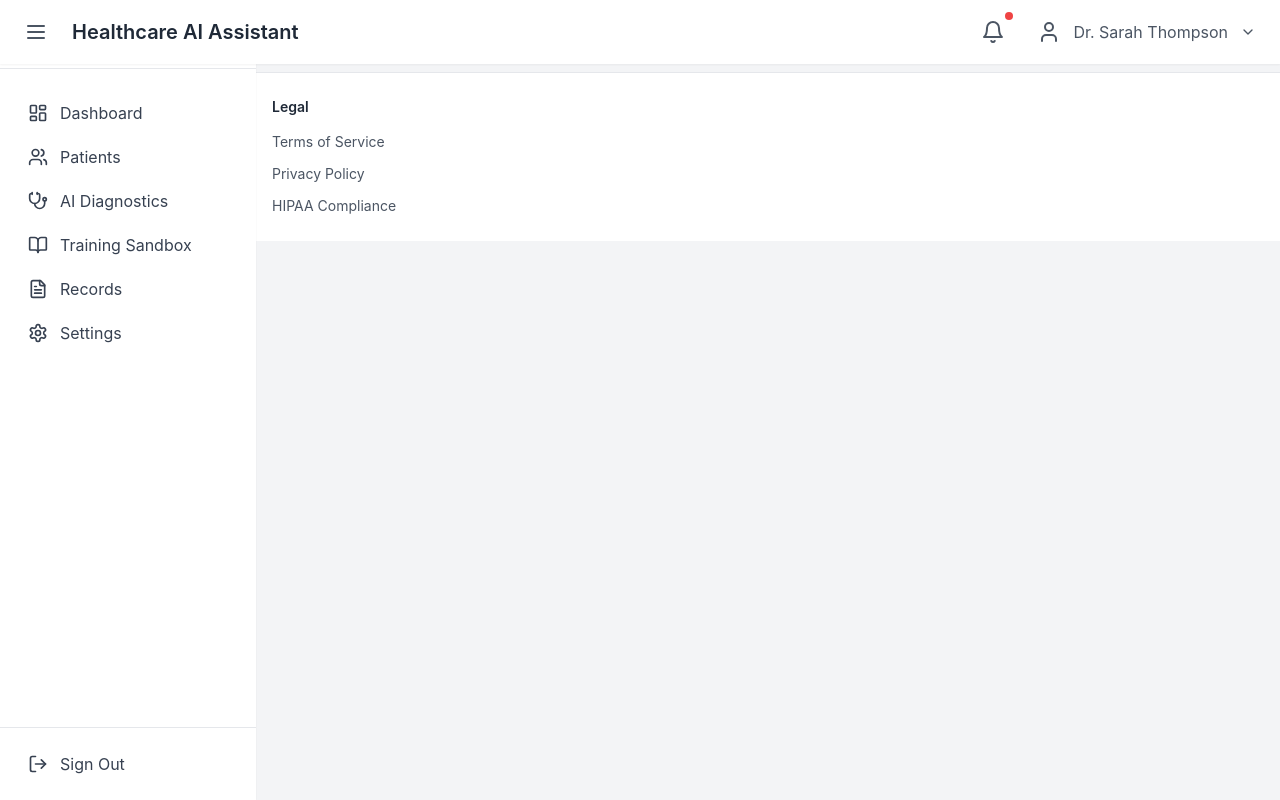
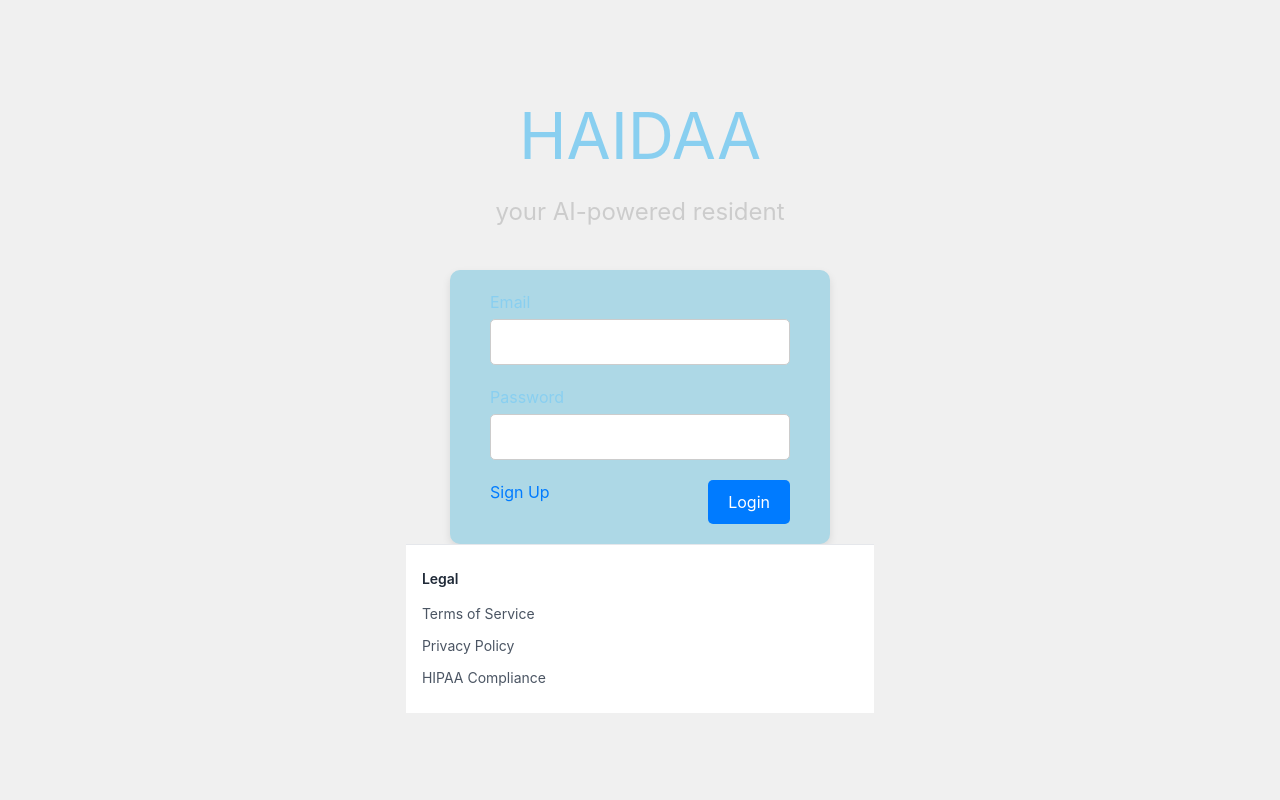
Before and after one commit to ZuchGuillotine/HAIDAA, a React (Vite) app: page / in a window 1280 px wide. Built offline with nearby package versions, Linux system fonts and the light colour scheme; grey boxes are pictures that could not be loaded.

Commit message:
modified:   src/App.jsx modified:   src/Components/common/Header.jsx new file:   src/Pages/Landingpage.jsx modified:   src/Pages/index.js modified:   src/main.jsx

```diff
--- a/src/App.jsx
+++ b/src/App.jsx
@@ -1,31 +1,40 @@
 // src/App.jsx
 import React from 'react';
-import { BrowserRouter as Router, Routes, Route } from 'react-router-dom';
-import MainLayout from '@/Components/layout/MainLayout';
-import { AuthProvider } from './Context/AuthContext';
+import { BrowserRouter as Router, Routes, Route, Navigate } from 'react-router-dom';
+import LandingPage from "./Pages/Landingpage.jsx";
+import MainLayout from "./Components/layout/MainLayout";
+import { useAuth } from "./Context/AuthContext";
 
-// Import your page components
-const DashboardPage = () => <div>Dashboard Content</div>; // Placeholder
-const PatientsPage = () => <div>Patients Content</div>; // Placeholder
-const DiagnosticsPage = () => <div>Diagnostics Content</div>; // Placeholder
-const SandboxPage = () => <div>Sandbox Content</div>; // Placeholder
+const App = () => {
+  const { isAuthenticated, isLoading } = useAuth();
 
-function App() {
+  if (isLoading) {
+    return <div>Loading...</div>; // Placeholder for a loading spinner
+  }
+
   return (
     <Router>
-      <AuthProvider>
-        <MainLayout>
-          <Routes>
-            <Route path="/" element={<DashboardPage />} />
-            <Route path="/dashboard" element={<DashboardPage />} />
-            <Route path="/patients" element={<PatientsPage />} />
-            <Route path="/diagnostics" element={<DiagnosticsPage />} />
-            <Route path="/sandbox" element={<SandboxPage />} />
-          </Routes>
-        </MainLayout>
-      </AuthProvider>
+      <Routes>
+        {/* Landing Page (Public Route) */}
+        <Route
+          path="/"
+          element={
+            isAuthenticated ? <Navigate to="/MainLayout" replace /> : <LandingPage />
+          }
+        />
+
+        {/* Authenticated Routes */}
+        <Route
+          path="/MainLayout" // Fixed to use the correct route path
+          element={
+            isAuthenticated ? <MainLayout /> : <Navigate to="/" replace />
+          }
+        />
+
+        {/* Additional authenticated or public routes can go here */}
+      </Routes>
     </Router>
   );
-}
+};
 
 export default App;
--- a/src/Components/common/Header.jsx
+++ b/src/Components/common/Header.jsx
@@ -14,7 +14,7 @@ const Header = ({ toggleSidebar, isProfileDropdownOpen, toggleProfileDropdown })
           >
             <Menu className="h-6 w-6" />
           </button>
-          <h1 className="ml-4 text-xl font-semibold text-gray-800">Healthcare AI Assistant</h1>
+          <h1 className="ml-4 text-xl font-semibold text-gray-800">HAIDAA</h1>
         </div>
 
         <div className="flex items-center space-x-4">
--- /dev/null
+++ b/src/Pages/Landingpage.jsx
@@ -0,0 +1,95 @@
+// src/Pages/LandingPage.jsx
+import React from 'react';
+import Footer from '../Components/common/Footer';
+import { Link } from 'react-router-dom';
+
+const LandingPage = () => {
+  return (
+    <div style={{
+      backgroundColor: '#f0f0f0', // Light grey background
+      color: '#89CFF0', // White text
+      display: 'flex',
+      flexDirection: 'column',
+      alignItems: 'center',
+      justifyContent: 'center',
+      minHeight: '100vh',
+      padding: '20px',
+    }}>
+      <header style={{ textAlign: 'center', marginBottom: '40px' }}>
+        <h1 style={{ fontSize: '4rem', margin: 0 }}>HAIDAA</h1>
+        <h2 style={{ fontSize: '1.5rem', marginTop: '10px', color: '#cccccc' }}>
+          your AI-powered resident
+        </h2>
+      </header>
+
+      <div
+        style={{
+          backgroundColor: '#add8e6', // Light blue background
+          borderRadius: '10px',
+          padding: '20px 40px',
+          boxShadow: '0 4px 8px rgba(0, 0, 0, 0.1)',
+        }}
+      >
+        <form style={{ display: 'flex', flexDirection: 'column', gap: '20px', width: '300px' }}>
+          <div>
+            <label htmlFor="email" style={{ display: 'block', marginBottom: '5px' }}>
+              Email
+            </label>
+            <input
+              type="email"
+              id="email"
+              name="email"
+              style={{
+                width: '100%',
+                padding: '10px',
+                borderRadius: '5px',
+                border: '1px solid #ccc',
+                fontSize: '1rem',
+              }}
+            />
+          </div>
+          <div>
+            <label htmlFor="password" style={{ display: 'block', marginBottom: '5px' }}>
+              Password
+            </label>
+            <input
+              type="password"
+              id="password"
+              name="password"
+              style={{
+                width: '100%',
+                padding: '10px',
+                borderRadius: '5px',
+                border: '1px solid #ccc',
+                fontSize: '1rem',
+              }}
+            />
+          </div>
+          <div style={{ display: 'flex', justifyContent: 'space-between' }}>
+            <Link to="/signup" style={{ textDecoration: 'none', color: '#007bff' }}>
+              Sign Up
+            </Link>
+            <button
+              type="submit"
+              style={{
+                padding: '10px 20px',
+                border: 'none',
+                borderRadius: '5px',
+                backgroundColor: '#007bff',
+                color: '#fff',
+                fontSize: '1rem',
+                cursor: 'pointer',
+              }}
+            >
+              Login
+            </button>
+          </div>
+        </form>
+      </div>
+
+      <Footer style={{ marginTop: '40px' }} />
+    </div>
+  );
+};
+
+export default LandingPage;
--- a/src/Pages/index.js
+++ b/src/Pages/index.js
@@ -6,3 +6,4 @@ export { default as PatientDetailPage } from './PatientDetailPage';
 export { default as DiagnosticsPage } from './DiagnosticsPage';
 export { default as SandboxPage } from './SandboxPage';
 export { default as SettingsPage } from './SettingsPage';
+export { default as LandingPage } from './Landingpage';
```
Also changed, not shown: src/main.jsx (line endings or trailing spaces).
